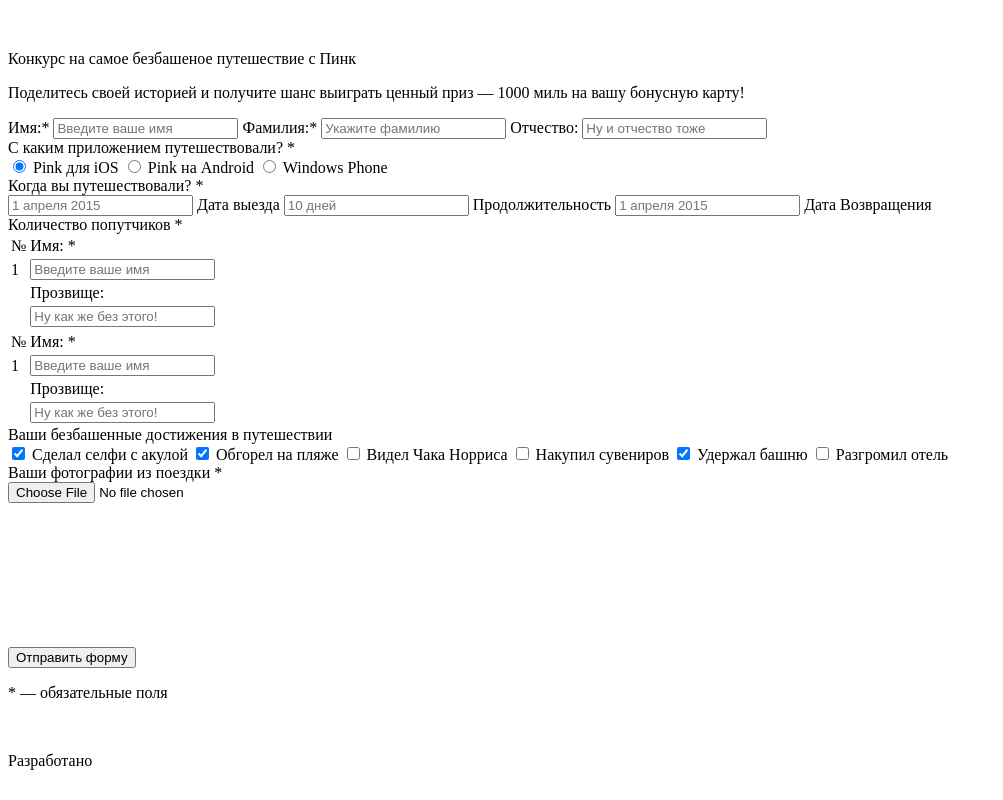
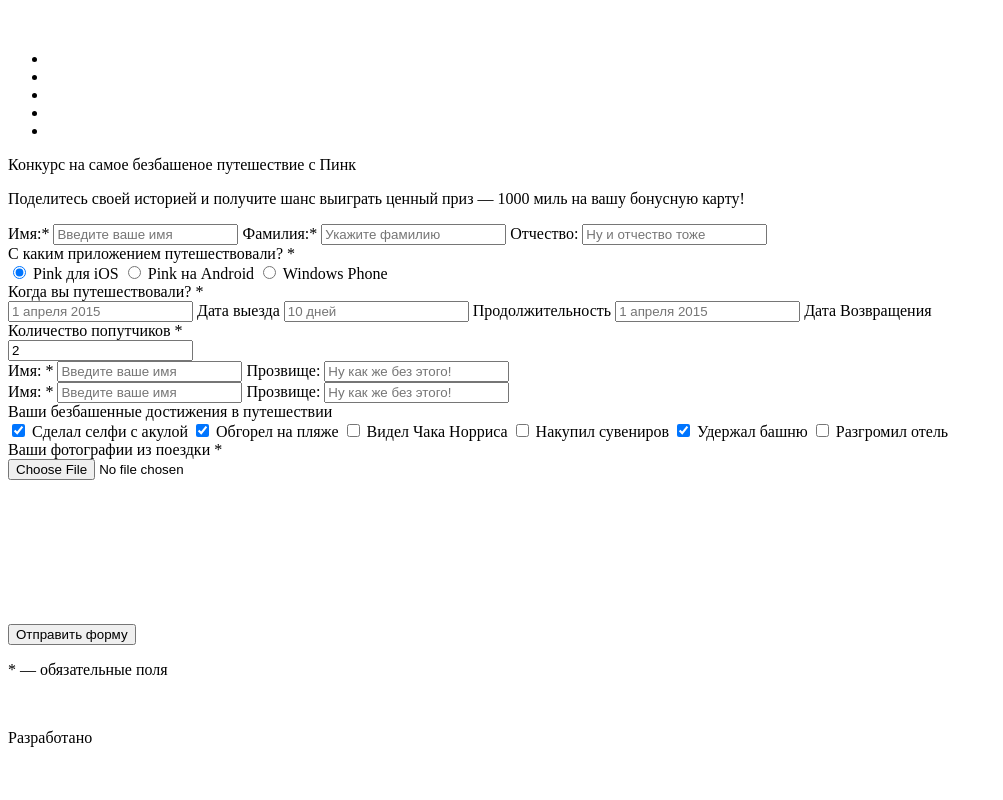
Before and after one commit to OlgaOdnokolova/38936-pink, a website: page form.html in a window 1280 px wide. Shown: the whole page, without its empty margins (0-1003 px from the left). Drawn offline with Linux system fonts and the light colour scheme.

Commit message:
исправлена разметка согласно твоим комментариям )

```diff
--- a/form.html
+++ b/form.html
@@ -6,33 +6,54 @@
 </head>
 
 <body>
+
 <header class="main-header">
-  <div class="header-top clearfix">
+  <div class="container clearfix">
     <figure class="logo">
       <a href="#"><img src="" width="" height="" alt=""></a>
     </figure>
-    <div class="header-menu"></div>
-  </div>
-  <div class="header-middle">
-    <p>Конкурс на самое безбашеное путешествие с Пинк</p>
+    <a class="header-menu">
+      <nav>
+        <ul>
+          <li><a href="#"></a></li>
+          <li><a href="#"></a></li>
+          <li><a href="#"></a></li>
+          <li><a href="#"></a></li>
+          <li><a href="#"></a></li>
+        </ul>
+      </nav>
+    </a>
   </div>
 </header>
 
 <main>
+  <div class="intro">
+    <div class="container">
+      <p>Конкурс на самое безбашеное путешествие с Пинк</p>
+    </div>
+  </div>
+
+  <form class="questionnaire" enctype="multipart/form-data" action="/echo" method="post">
+
+    <div class="personal-data first-bg">
+      <div class="container">
         <p>Поделитесь своей историей и получите шанс выиграть ценный приз — 1000 миль на вашу бонусную карту!</p>
-  <form class="questionnaire" enctype="multipart/form-data" action="/echo" method="post">
-    <div class="personal-data first-bg">
+
         <label for="name">Имя:*</label>
-      <input id="name" type="text" name="name" placeholder="Введите ваше имя">
+        <input id="name" type="text" name="name" placeholder="Введите ваше имя" required>
 
         <label for="surname">Фамилия:*</label>
-      <input id="surname" type="text" name="surname" placeholder="Укажите фамилию">
+        <input id="surname" type="text" name="surname" placeholder="Укажите фамилию" required>
 
         <label for="patronymic">Отчество:</label>
         <input id="patronymic" type="text" name="patronymic" placeholder="Ну и отчество тоже">
       </div>
+    </div>
+
     <div class="what-app second-bg">
+      <div class="container">
         <div class="questionnaire-block-title">С каким приложением путешествовали? *</div>
+
         <input id="iOS" type="radio" value="iOS" name="kind-of-app" checked>
         <label for="iOS">Pink для iOS</label>
 
@@ -42,58 +63,53 @@
         <input id="windows-phone" type="radio" value="windows-phone" name="kind-of-app">
         <label for="windows-phone">Windows Phone</label>
       </div>
+    </div>
+
     <div class="time-of-traveling first-bg">
+      <div class="container">
         <div class="questionnaire-block-title">Когда вы путешествовали? *</div>
-      <input id="date-of-departure" type="text" name="date-of-departure" placeholder="1 апреля 2015">
+
+        <input id="date-of-departure" type="text" name="date-of-departure" placeholder="1 апреля 2015" required>
         <label for="date-of-departure">Дата выезда</label>
 
-      <input id="duration" type="text" name="duration" placeholder="10 дней">
+        <input id="duration" type="text" name="duration" placeholder="10 дней" required>
         <label for="duration">Продолжительность</label>
 
-      <input id="return-date" type="text" name="return-date" placeholder="1 апреля 2015">
+        <input id="return-date" type="text" name="return-date" placeholder="1 апреля 2015" required>
         <label for="return-date">Дата Возвращения</label>
       </div>
+    </div>
+
     <div class="fellow-travelers second-bg">
+      <div class="container">
         <div class="questionnaire-block-title">Количество попутчиков *</div>
-      <div class="wrapper-fellow-travelers">
-        <table>
-          <tr>
-            <td>№</td>
-            <td><label for="fellow-traveler-name">Имя: *</label></td>
-          </tr>
-          <tr>
-            <td>1</td>
-            <td><input id="fellow-traveler-name" type="text" name="fellow-traveler-name1" placeholder="Введите ваше имя"></td>
-          </tr>
-          <tr>
-            <td rowspan="2"></td>
-            <td><label for="nickname">Прозвище:</label></td>
-          </tr>
-          <tr>
-            <td><input id="nickname" type="text" name="nickname1" placeholder="Ну как же без этого!"></td>
-          </tr>
-        </table>
-        <table>
-          <tr>
-            <td>№</td>
-            <td><label for="fellow-traveler-name">Имя: *</label></td>
-          </tr>
-          <tr>
-            <td>1</td>
-            <td><input id="fellow-traveler-name" type="text" name="fellow-traveler-name2" placeholder="Введите ваше имя"></td>
-          </tr>
-          <tr>
-            <td rowspan="2"></td>
-            <td><label for="nickname">Прозвище:</label></td>
-          </tr>
-          <tr>
-            <td><input id="nickname" type="text" name="nickname2" placeholder="Ну как же без этого!"></td>
-          </tr>
-        </table>
+        <input type="number" min="1" step="1" value="2" required>
+
+        <div class="fellow-traveler-wrapper">
+          <!-- № сделать через псевдоэлемент, который будет привязан к лейблу-->
+          <label for="fellow-traveler-name">Имя: *</label>
+          <!-- порядковый номер тоже сделать через псевдоэлемент, который будет привязан к инпуту-->
+          <input type="text" id="fellow-traveler-name" name="fellow-traveler-name1" placeholder="Введите ваше имя" required>
+
+          <label for="nickname">Прозвище:</label>
+          <input type="text" id="nickname" name="nickname1" placeholder="Ну как же без этого!">
+        </div>
+        <div class="fellow-traveler-wrapper">
+          <!-- № сделать через псевдоэлемент, который будет привязан к лейблу-->
+          <label for="fellow-traveler-name">Имя: *</label>
+          <!-- порядковый номер тоже сделать через псевдоэлемент, который будет привязан к инпуту-->
+          <input type="text" id="fellow-traveler-name" name="fellow-traveler-name1" placeholder="Введите ваше имя" required>
+
+          <label for="nickname">Прозвище:</label>
+          <input type="text" id="nickname" name="nickname1" placeholder="Ну как же без этого!">
         </div>
       </div>
+    </div>
+
     <div class="travel-achievements first-bg">
+      <div class="container">
         <div class="questionnaire-block-title">Ваши безбашенные достижения в путешествии</div>
+
         <input id="selfi-with-shark" type="checkbox" name="selfi-with-shark" checked>
         <label for="selfi-with-shark">Сделал селфи с акулой</label>
 
@@ -112,9 +128,14 @@
         <input id="destroy-hotel" type="checkbox" name="destroy-hotel">
         <label for="destroy-hotel">Разгромил отель</label>
       </div>
+    </div>
+
     <div class="download-photos second-bg">
+      <div class="container">
         <div class="questionnaire-block-title">Ваши фотографии из поездки *</div>
+
         <input type="file" name="your-photos">
+
         <div class="wrapper-photos clearfix">
           <div class="small-photo"><img src=""></div>
           <div class="small-photo"><img src=""></div>
@@ -126,14 +147,19 @@
           <div class="small-photo"><img src=""></div>
         </div>
       </div>
+    </div>
+
     <div class="button-of-form first-bg">
+      <div class="container">
         <button type="submit">Отправить форму</button>
+        <p>* — обязательные поля</p>
+      </div>
     </div>
   </form>
-  <p>* — обязательные поля</p>
 </main>
 
 <footer>
+  <div class="container">
     <figure class="logo-footer">
       <a href="#"><img src="" width="" height="" alt=""></a>
     </figure>
@@ -143,6 +169,10 @@
       <a class="social-btn icon-youtube" href="#"></a>
     </div>
     <div class="developed-by">Разработано</div>
+  </div>
 </footer>
+
+<!-- <script src="js/script.js"></script> -->
+
 </body>
 </html>
```
Also changed, not shown: blog.html (+44 -22 lines), index.html (+68 -16 lines), post.html (+39 -17 lines). Lines whose indentation alone changed are shown as unchanged.
